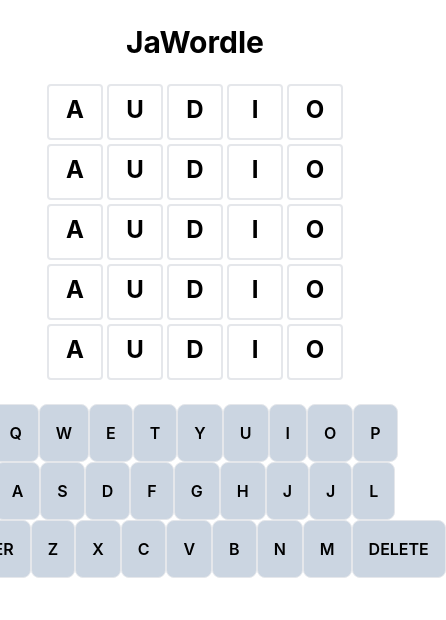
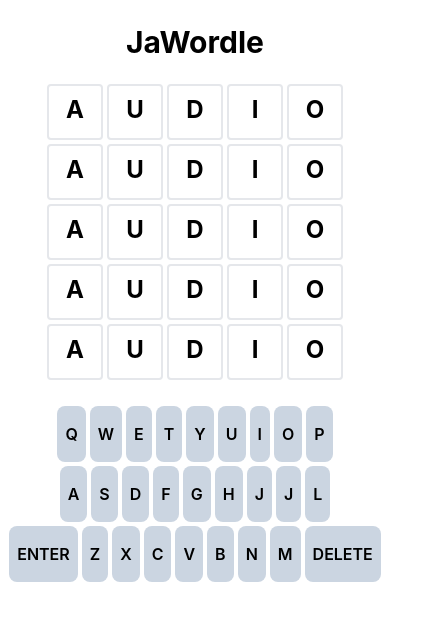
Before and after one commit to jsquare89/JaWordle, a React (Create React App) app: page / in a window 390 px wide. Shown: the top 620 px of the page, 446 px wide, since content can reach past the window. Built offline with nearby package versions, Linux system fonts and the light colour scheme.

Commit message:
update to keyboard flex responsiveness

```diff
--- a/src/App.js
+++ b/src/App.js
@@ -7,8 +7,8 @@ import {keys} from './WordData.js'
 function App() {
 
   return (
-    <div className="flex flex-col items-center py-6">
-      <h1 className='text-3xl font-bold'>JaWordle</h1>
+    <div className="flex flex-col py-6 mx-auto">
+      <h1 className='text-3xl font-bold self-center'>JaWordle</h1>
       <WordGrid />
       <Keyboard keys={keys} />
     </div>
--- a/src/components/Cell.js
+++ b/src/components/Cell.js
@@ -2,12 +2,10 @@ import React from "react";
 
 export default function Cell(props){
     const {value} = props
-    const cellStyle = "w-14 h-14 py-2 px-4 border-2 rounded flex justify-center content-center"
+    const cellStyle = "w-14 h-14 py-2 px-4 border-2 rounded flex justify-center content-center font-bold text-2xl"
     return (
         <div className={cellStyle}>
-            <div className="">
-                {value}
-            </div>
+            {value}
         </div>
     )
 }
--- a/src/components/Key.js
+++ b/src/components/Key.js
@@ -1,12 +1,11 @@
 import React from "react";
 
 export default function Key(props){
+    const value = props.obj.value
+    const keyStyle = `flex-initial m-0.5 p-2 py-4 rounded-lg bg-slate-300 active:bg-slate-500 font-semibold ${(value === "ENTER" || value === "DELETE") ? " font-sm": ""}`
 
-    const keyStyle = "flex-initial p-4 border rounded-lg bg-slate-300 active:bg-slate-500 font-semibold"
 
     return (
-        <div>
-            <button className={keyStyle}>{props.obj.value}</button>
-        </div>
+            <button className={keyStyle}>{value}</button>
     )
 }
--- a/src/components/Keyboard.js
+++ b/src/components/Keyboard.js
@@ -20,13 +20,13 @@ export default function Keyboard(props){
     }
 
     return (
-        <div className="flex flex-col">
+        <div className="flex flex-col mx-1">
             <div className="flex flex-row justify-center">
                 {getKeyElementsRow(1)}
             </div>
-            <dv className="flex flex-row justify-center">
+            <div className="flex flex-row justify-center">
                 {getKeyElementsRow(2)}
-            </dv>
+            </div>
             <div className="flex flex-row justify-center">
                 {getKeyElementsRow(3)}
             </div>
--- a/src/components/Word.js
+++ b/src/components/Word.js
@@ -4,7 +4,7 @@ import Cell from "./Cell";
 export default function Word(){
 
     return (
-        <div className='flex inline-flex space-x-1 font-bold text-2xl'>
+        <div className='flex flex-row space-x-1'>
             <Cell value="A"/>
             <Cell value="U"/>
             <Cell value="D"/>
--- a/src/components/WordGrid.js
+++ b/src/components/WordGrid.js
@@ -4,7 +4,7 @@ import Word from './Word'
 
 export default function WordGrid(){
     return (
-        <div className='flex flex-col space-y-1 my-6'>
+        <div className='flex flex-col space-y-1 my-6 items-center'>
             <Word />
             <Word />
             <Word />
```
